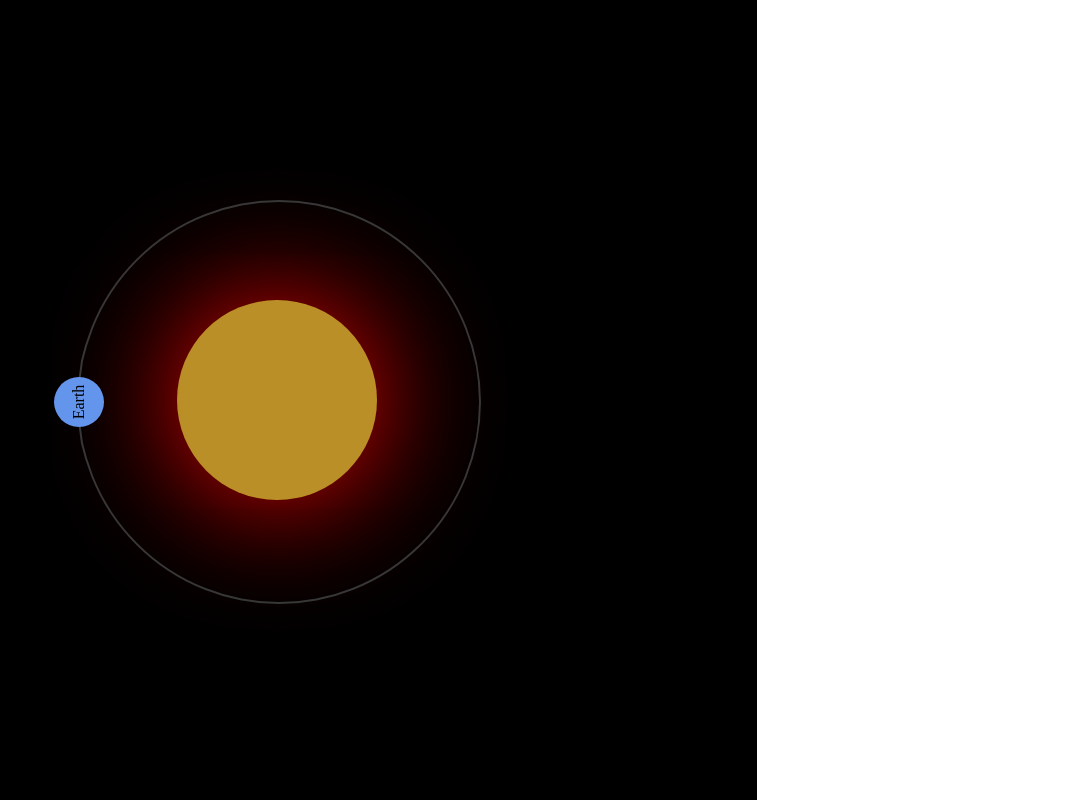
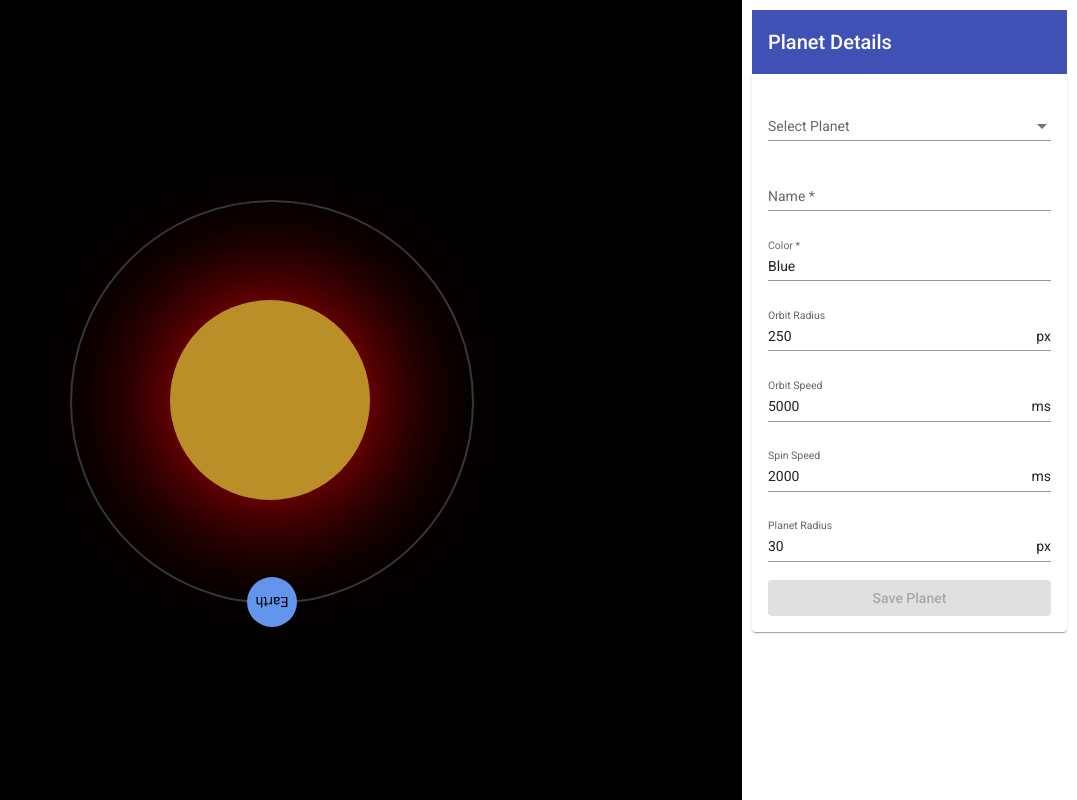
Before and after one commit to Indrajeetsing/angular-animation, an Angular app: page / in a window 1280 px wide. Shown: the whole page, without its empty margins (203-1280 px from the left). Built offline with nearby package versions, Linux system fonts and the light colour scheme.

Commit message:
added form and controls

```diff
--- a/angular.json
+++ b/angular.json
@@ -28,6 +28,7 @@
               "src/assets"
             ],
             "styles": [
+              "./node_modules/@angular/material/prebuilt-themes/indigo-pink.css",
               "src/styles.scss"
             ],
             "scripts": []
@@ -92,6 +93,7 @@
               "src/assets"
             ],
             "styles": [
+              "./node_modules/@angular/material/prebuilt-themes/indigo-pink.css",
               "src/styles.scss"
             ],
             "scripts": []
@@ -123,6 +125,7 @@
           }
         }
       }
-    }},
+    }
+  },
   "defaultProject": "angular-animation"
 }
--- a/package.json
+++ b/package.json
@@ -12,10 +12,12 @@
   "private": true,
   "dependencies": {
     "@angular/animations": "~9.0.0",
+    "@angular/cdk": "^9.2.4",
     "@angular/common": "~9.0.0",
     "@angular/compiler": "~9.0.0",
     "@angular/core": "~9.0.0",
     "@angular/forms": "~9.0.0",
+    "@angular/material": "^9.2.4",
     "@angular/platform-browser": "~9.0.0",
     "@angular/platform-browser-dynamic": "~9.0.0",
     "@angular/router": "~9.0.0",
--- a/src/app/app.component.html
+++ b/src/app/app.component.html
@@ -1,15 +1,80 @@
 <div class="container">
+
+
   <div class="left-container">
     <div class="sun"></div>
     <ng-container *ngFor="let planet of planets; let planetIndex = index">
       <div class="planet-orbit" [@rotatedState]='{value: planet.orbitState, params:{rotationSpeed: planet.orbitSpeed}}'
-        (@rotatedState.done)="onAnimationDone($event, planetIndex, 'orbitState')" [ngStyle]="orbitRadius(planet.radius)">
+        (@rotatedState.done)="onAnimationDone($event, planetIndex, 'orbitState')" [ngStyle]="calculateRadius(planet.radius)">
         <div class="planet" [@rotatedState]='{value: planet.state, params:{rotationSpeed: planet.spinSpeed}}'
-          (@rotatedState.done)="onAnimationDone($event, planetIndex, 'state')" [ngStyle]="{'background': planet.color}">
+          (@rotatedState.done)="onAnimationDone($event, planetIndex, 'state')" [ngStyle]="planetStyles(planet.planetRadius, planet.color)">
           <span>{{planet.name}}</span>
         </div>
       </div>
     </ng-container>
   </div>
-  <div class="right-container"></div>
+
+
+  <div class="right-container">
+    <mat-toolbar color="primary">
+      <span>Planet Details</span>
+    </mat-toolbar>
+    <mat-card>
+
+      <mat-form-field appearance="standard">
+        <mat-label>Select Planet</mat-label>
+        <mat-select (selectionChange)="planetSelected($event)">
+          <mat-option *ngFor="let planet of planets" [value]="planet">
+            {{planet.name}}
+          </mat-option>
+          <mat-option value="">Add New</mat-option>
+        </mat-select>
+      </mat-form-field>
+
+      <form [formGroup]="planetForm">
+
+        <mat-form-field appearance="standard">
+          <mat-label>Name</mat-label>
+          <input matInput formControlName="name">
+          <mat-error>Name is required.</mat-error>
+        </mat-form-field>
+
+        <mat-form-field appearance="standard">
+          <mat-label>Color</mat-label>
+          <input matInput formControlName="color">
+          <mat-error>Color is required.</mat-error>
+        </mat-form-field>
+
+        <mat-form-field appearance="standard">
+          <mat-label>Orbit Radius</mat-label>
+          <input matInput type="number" formControlName="radius">
+          <span matSuffix>px</span>
+          <mat-error>Min Orbit Radius: 100px</mat-error>
+        </mat-form-field>
+
+        <mat-form-field appearance="standard">
+          <mat-label>Orbit Speed</mat-label>
+          <input matInput type="number" formControlName="orbitSpeed">
+          <span matSuffix>ms</span>
+          <mat-error>Min Orbit Speed: 1000ms</mat-error>
+        </mat-form-field>
+
+        <mat-form-field appearance="standard">
+          <mat-label>Spin Speed</mat-label>
+          <input matInput type="number" formControlName="spinSpeed">
+          <span matSuffix>ms</span>
+          <mat-error>Min Spin Speed: 1000ms</mat-error>
+        </mat-form-field>
+
+        <mat-form-field appearance="standard">
+          <mat-label>Planet Radius</mat-label>
+          <input matInput type="number" formControlName="planetRadius">
+          <span matSuffix>px</span>
+          <mat-error>Min Planet Radius: 25px</mat-error>
+        </mat-form-field>
+
+        <button mat-raised-button color="primary" (click)="savePlanet()" [disabled]="planetForm.invalid">Save Planet</button>
+      </form>
+    </mat-card>
+  </div>
 </div>
--- a/src/app/app.component.scss
+++ b/src/app/app.component.scss
@@ -32,13 +32,9 @@
         justify-content: center;
         align-items: center;
         border-radius: 50px;
-        margin-left: -25px;
-        margin-top: -25px;
-        height: 50px;
         left: 50%;
         position: absolute;
         top: 0%;
-        width: 50px;
       }
 
     }
@@ -47,6 +43,19 @@
 
   .right-container {
     flex: 1;
+    padding: 10px;
+    overflow: auto;
+
+    mat-form-field,
+    button {
+      width: 100%;
+    }
   }
 
 }
+
+@media (max-width: 600px) {
+  .container {
+    flex-direction: column;
+  }
+}
--- a/src/app/app.component.ts
+++ b/src/app/app.component.ts
@@ -1,5 +1,8 @@
 import { Component, OnInit } from '@angular/core';
 import { trigger, style, animate, transition } from '@angular/animations';
+import { FormBuilder, FormControl, FormGroup, Validators } from '@angular/forms';
+import { AppService } from './app.service';
+import { Planet } from './models/planet.model';
 
 @Component({
   selector: 'app-root',
@@ -23,11 +26,14 @@ import { trigger, style, animate, transition } from '@angular/animations';
 
 export class AppComponent implements OnInit {
 
-  public planets: { name: string; color: string; radius: string; state: string; orbitState: string; orbitSpeed: string; spinSpeed: string }[] = [
-    { name: 'Earth', color: 'cornflowerblue', radius: '200px', state: 'void', orbitState: 'void', orbitSpeed: '10000ms', spinSpeed: '2000ms' }
-  ];
+  public planets: Planet[] = []
 
-  constructor() { }
+  public planetForm: FormGroup;
+
+  constructor(private fb: FormBuilder, private appService: AppService) {
+    this.initializeForm();
+    this.planets = this.appService.planets;
+  }
 
   ngOnInit() { }
 
@@ -35,15 +41,68 @@ export class AppComponent implements OnInit {
     this.planets[index][state] = this.planets[index][state] === 'void' ? 'rotated' : 'void';
   }
 
-  public orbitRadius(ballRadius): object {
-    const numRadius = parseInt(ballRadius, 10);
+  public calculateRadius(orbitRadius: number): object {
+    // const numRadius = parseInt(ballRadius, 10);
     const radiusStyles = {
-      'height': numRadius * 2 + 'px',
-      'margin-top': -numRadius + 'px',
-      'margin-left': -numRadius + 'px',
-      'width': numRadius * 2 + 'px'
+      'height': orbitRadius * 2 + 'px',
+      'margin-top': -orbitRadius + 'px',
+      'margin-left': -orbitRadius + 'px',
+      'width': orbitRadius * 2 + 'px'
     };
 
     return radiusStyles;
   }
+
+  public planetStyles(planetRadius: number, color: string) {
+    const planetStyles: any = this.calculateRadius(planetRadius);
+    planetStyles.background = color;
+    return planetStyles;
+  }
+
+  private initializeForm() {
+    this.planetForm = this.fb.group({
+      id: [''],
+      name: ['', Validators.required],
+      color: ['Blue', Validators.required],
+      radius: [250, Validators.min(100)],
+      orbitSpeed: [5000, Validators.min(1000)],
+      spinSpeed: [2000, Validators.min(1000)],
+      planetRadius: [30, Validators.min(25)],
+      state: ['void', Validators.required],
+      orbitState: ['void', Validators.required],
+    });
+  }
+
+  public savePlanet() {
+    const planet = this.planetForm.value;
+    planet.orbitSpeed = `${planet.orbitSpeed}ms`;
+    planet.spinSpeed = `${planet.spinSpeed}ms`;
+
+    if (planet.id) {
+      const pIndex = this.planets.findIndex(p => p.id === planet.id);
+      this.appService.planets[pIndex] = planet;
+    } else {
+      planet.id = this.uuidv4();
+      this.appService.planets.push(planet);
+    }
+    this.initializeForm();
+  }
+
+  private uuidv4() {
+    return 'xxxxxxxx-xxxx-4xxx-yxxx-xxxxxxxxxxxx'.replace(/[xy]/g, (c) => {
+      const r = Math.random() * 16 | 0, v = c === 'x' ? r : (r & 0x3 | 0x8);
+      return v.toString(16);
+    });
+  }
+
+  public planetSelected(ev) {
+    if (ev.value) {
+      const planet = JSON.parse(JSON.stringify(ev.value));
+      planet.orbitSpeed = parseInt(planet.orbitSpeed, 10);
+      planet.spinSpeed = parseInt(planet.spinSpeed, 10);
+      this.planetForm.setValue(planet, { onlySelf: true });
+    } else {
+      this.initializeForm();
+    }
+  }
 }
--- /dev/null
+++ b/src/app/app.service.ts
@@ -0,0 +1,17 @@
+import { Injectable } from '@angular/core';
+import { Planet } from './models/planet.model';
+
+@Injectable({
+  providedIn: 'root'
+})
+export class AppService {
+  constructor(
+  ) { }
+  private planetArr: Planet[] = [
+    { id: "123jkhk91823k", name: 'Earth', color: 'cornflowerblue', radius: 200, planetRadius: 25, state: 'void', orbitState: 'void', orbitSpeed: '10000ms', spinSpeed: '2000ms' }
+  ];
+
+  get planets(): Planet[] {
+    return this.planetArr;
+  }
+}
--- a/src/index.html
+++ b/src/index.html
@@ -6,8 +6,10 @@
   <base href="/">
   <meta name="viewport" content="width=device-width, initial-scale=1">
   <link rel="icon" type="image/x-icon" href="favicon.ico">
+  <link href="https://fonts.googleapis.com/css?family=Roboto:300,400,500&display=swap" rel="stylesheet">
+  <link href="https://fonts.googleapis.com/icon?family=Material+Icons" rel="stylesheet">
 </head>
-<body>
+<body class="mat-typography">
   <app-root></app-root>
 </body>
 </html>
--- a/src/styles.scss
+++ b/src/styles.scss
@@ -2,6 +2,9 @@
 html,
 body {
   height: 100%;
-  width: 100%;
-  margin: 0px;
 }
+
+body {
+  margin: 0;
+  font-family: Roboto, "Helvetica Neue", sans-serif;
+}
```
Also changed, not shown: src/app/app.module.ts (+19 -1 lines), src/app/models/planet.model.ts (added, +11 -0 lines), 1 other file (tests, documents, lock files or other folders).
